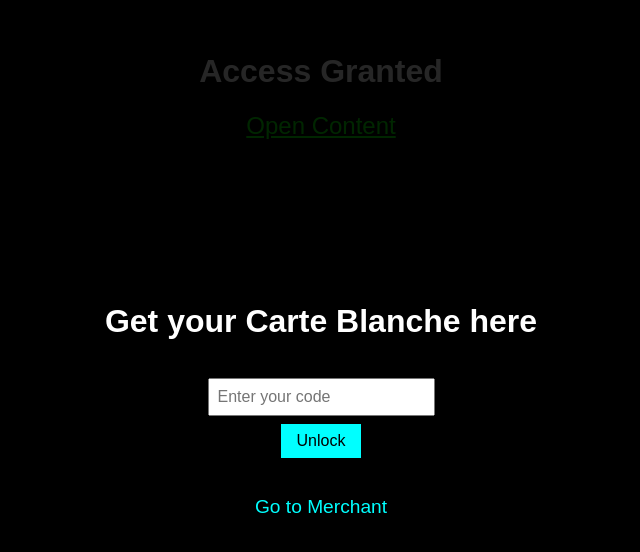
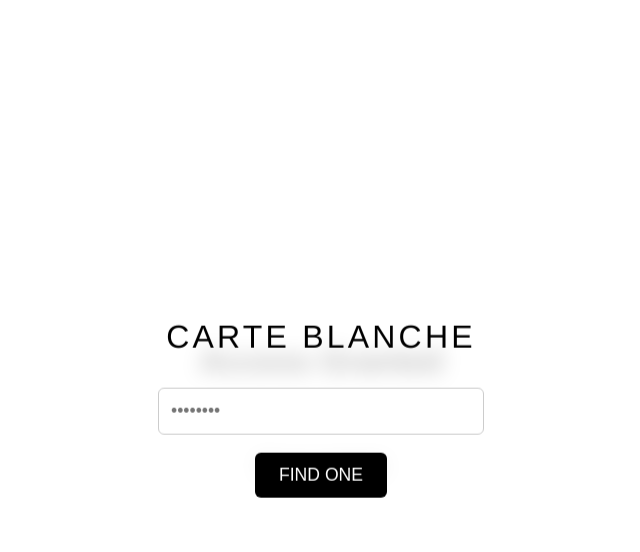
Before and after one commit to onlymatt43/carte_blanche, a plain HTML site: page templates/unlock.html in a window 1280 px wide. Shown: the whole page, without its empty margins (319-959 px from the left). Drawn offline with Linux system fonts and the light colour scheme.

Commit message:
Add files via upload

```diff
--- a/templates/unlock.html
+++ b/templates/unlock.html
@@ -3,32 +3,31 @@
 <html lang="en">
 <head>
   <meta charset="UTF-8">
-  <title>Secure Access</title>
+  <title>Unlock Access</title>
   <style>
-    body {
+    html, body {
       margin: 0;
       padding: 0;
-      font-family: sans-serif;
-      height: 100vh;
-      background: #000;
+      height: 100%;
       overflow: hidden;
-      position: relative;
-      color: white;
+      font-family: 'Helvetica Neue', sans-serif;
+      background: transparent;
     }
 
     .overlay {
+  animation: floaty 6s ease-in-out infinite;
       position: absolute;
       top: 0; left: 0;
       width: 100%;
       height: 100%;
-      background: rgba(0, 0, 0, 0.85);
+      backdrop-filter: blur(10px);
+      background-color: rgba(255, 255, 255, 0.75);
       display: flex;
       flex-direction: column;
       align-items: center;
       justify-content: center;
-      text-align: center;
-      transition: opacity 2s ease;
       z-index: 10;
+      transition: opacity 1.5s ease;
     }
 
     .overlay.fade-out {
@@ -36,58 +35,78 @@
       pointer-events: none;
     }
 
-    .overlay input {
-      margin-top: 1em;
-      padding: 0.5em;
-      font-size: 1em;
+    h1 {
+      font-size: 2em;
+      color: #000;
+      margin-bottom: 1em;
     }
 
-    .overlay button {
-      margin-top: 0.5em;
-      padding: 0.5em 1em;
-      font-size: 1em;
-      background: #0ff;
-      border: none;
-      cursor: pointer;
+    input {
+      padding: 12px;
+      font-size: 1.1em;
+      width: 300px;
+      border: 1px solid #ccc;
+      border-radius: 6px;
+      margin-bottom: 1em;
     }
 
-    .overlay a {
-      margin-top: 2em;
-      color: #0ff;
-      text-decoration: none;
-      font-size: 1.2em;
+    button {
+      padding: 12px 24px;
+      font-size: 1.1em;
+      border: none;
+      background: #000;
+      color: #fff;
+      border-radius: 6px;
+      cursor: pointer;
+      transition: background 0.3s ease;
+    }
+
+    button:hover {
+      background: #333;
     }
 
     .content {
+      display: flex;
+      flex-direction: column;
+      align-items: center;
+      justify-content: center;
+      height: 100%;
+      color: #000;
+      z-index: 1;
       position: relative;
-      z-index: 1;
-      padding: 2rem;
-      text-align: center;
     }
 
     .content a {
-      color: #0f0;
-      font-size: 1.5em;
+      color: #000;
+      font-size: 1.3em;
+      text-decoration: none;
+      margin-top: 2em;
     }
-  </style>
+
+    @keyframes floaty {
+      0% { transform: translateY(0px); }
+      50% { transform: translateY(-10px); }
+      100% { transform: translateY(0px); }
+    }
+    </style>
+
 </head>
 <body>
 
 <div class="overlay" id="glass">
-  <h1>Get your Carte Blanche here</h1>
-  <input type="text" id="codeInput" placeholder="Enter your code">
-  <button onclick="submitCode()">Unlock</button>
-  <a href="#" target="_blank">Go to Merchant</a>
+  <h1 style="font-weight: 500; letter-spacing: 0.1em;">CARTE BLANCHE</h1>
+  <input type="text" id="codeInput" placeholder="••••••••">
+  <button onclick="submitCode()">FIND ONE</button>
 </div>
 
 <div class="content">
   <h1>Access Granted</h1>
-  <a href="{{ link }}" target="_blank">Open Content</a>
+  <a href="{{ link }}" target="_blank">Go to content</a>
 </div>
 
 <script>
   function submitCode() {
-    const code = document.getElementById('codeInput').value;
+    const code = document.getElementById("codeInput").value;
     const params = new URLSearchParams(window.location.search);
     const token = params.get("token");
 
```
